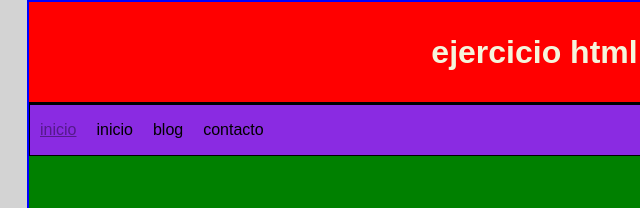
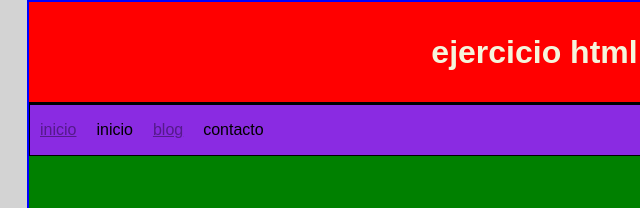
Before and after one commit to carlitafarias77/ejrcicionuevo, a plain HTML site: page index.html in a window 1280 px wide. Shown: the top 208 px of the page, 61-701 px from the left. Drawn offline with Linux system fonts and the light colour scheme.

Commit message:
cambio en ul

```diff
--- a/index.html
+++ b/index.html
@@ -16,7 +16,7 @@
             <ul>
                 <li><a href="">inicio</a> </li>
                 <li><a href=""></a> inicio</li>
-                <li><a href=""></a> blog</li>
+                <li><a href="">blog</a> </li>
                 <li><a href=""></a> contacto</li>
             </ul>
         </nav>
```
